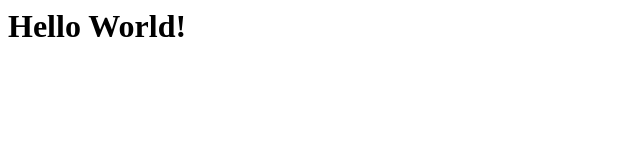
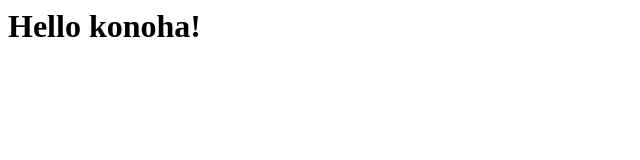
Before and after one commit to Aryobhaskaraputra/nginx-repo, a plain HTML site: page index.html in a window 1280 px wide. Shown: the full height of the page, 0-640 px from the left. Drawn offline with Linux system fonts and the light colour scheme.

Commit message:
Update index.html

```diff
--- a/index.html
+++ b/index.html
@@ -1 +1 @@
-<h1> Hello World! </h1>
+<h1> Hello konoha! </h1>
```
